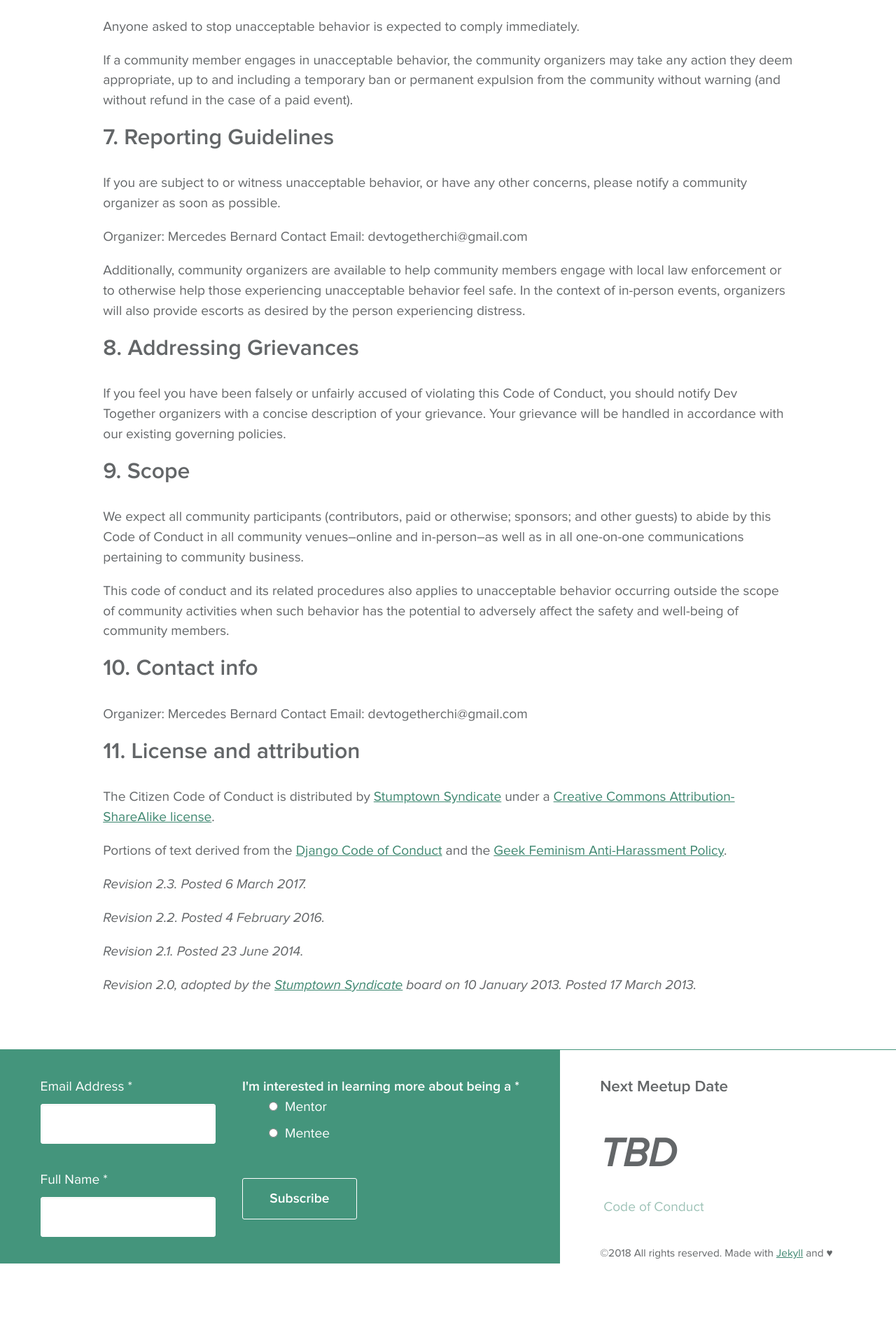
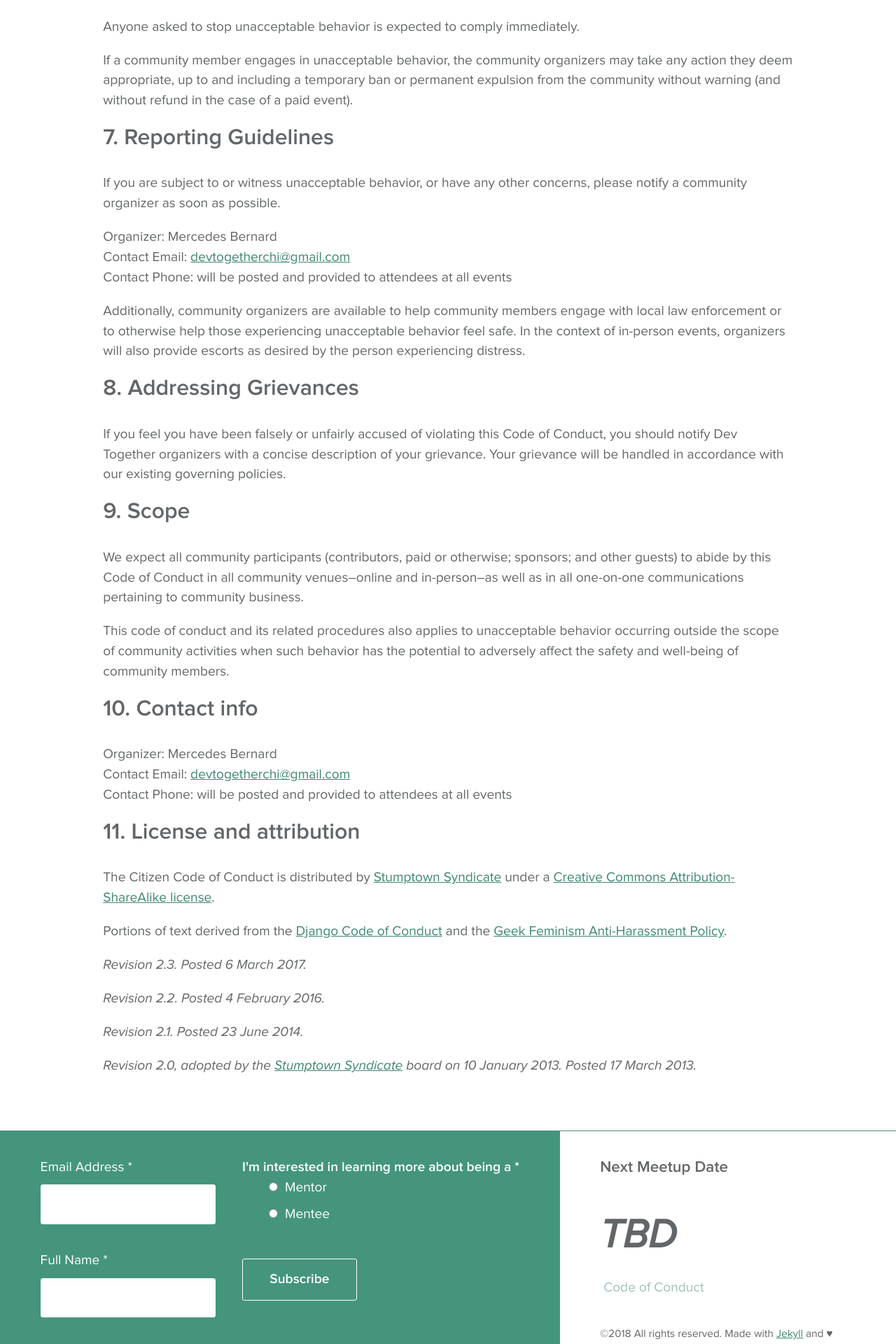
Before and after one commit to mercedesb/dev-together, a Jekyll site: the page built from docs/code-of-conduct.md, in a window 1280 px wide. Shown: the part 2253-4173 px from the top of the page at 70% size. Built offline with Jekyll 4.4.1, drawn with Linux system fonts in a browser that asks for light colours.

Commit message:
updated contact info

```diff
--- a/docs/code-of-conduct.md
+++ b/docs/code-of-conduct.md
@@ -64,7 +64,8 @@
 If you are subject to or witness unacceptable behavior, or have any other concerns, please notify a community organizer as soon as possible.
 
 Organizer: Mercedes Bernard
-Contact Email: devtogetherchi@gmail.com
+Contact Email: <devtogetherchi@gmail.com>
+Contact Phone: will be posted and provided to attendees at all events
 
 Additionally, community organizers are available to help community members engage with local law enforcement or to otherwise help those experiencing unacceptable behavior feel safe. In the context of in-person events, organizers will also provide escorts as desired by the person experiencing distress.
 
@@ -81,7 +82,8 @@
 ## 10. Contact info
 
 Organizer: Mercedes Bernard
-Contact Email: devtogetherchi@gmail.com
+Contact Email: <devtogetherchi@gmail.com>
+Contact Phone: will be posted and provided to attendees at all events
 
 ## 11. License and attribution
 
```
